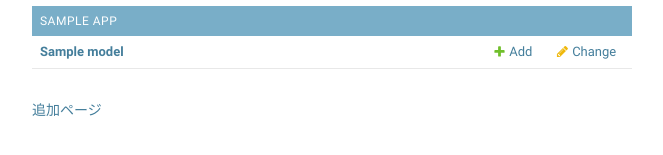
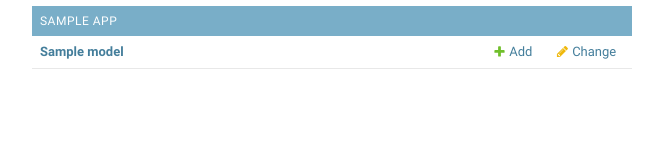
Before and after one commit to RRRRRRR-7777/mysite11, a Django app: template polls/templates/admin/polls/app_index.html in a window 1280 px wide. Shown: the part 169-324 px from the top of the page, without its empty margins (8-671 px from the left). Run offline with Django 3.2, Linux system fonts and the light colour scheme; the template is opened without the code that fills it: most values are stand-ins (such as "Sample title", 1, 10 or a date in 2020).

Commit message:
modify commit

```diff
--- a/polls/templates/admin/polls/app_index.html
+++ b/polls/templates/admin/polls/app_index.html
@@ -16,5 +16,4 @@
 {% endif %}
 
 {% block sidebar %}
-<a href="{% url 'polls:new_page' %}">追加ページ</a>
 {% endblock %}
```
Also changed, not shown: db.sqlite3, polls/templates/admin/add_page.html (added).
